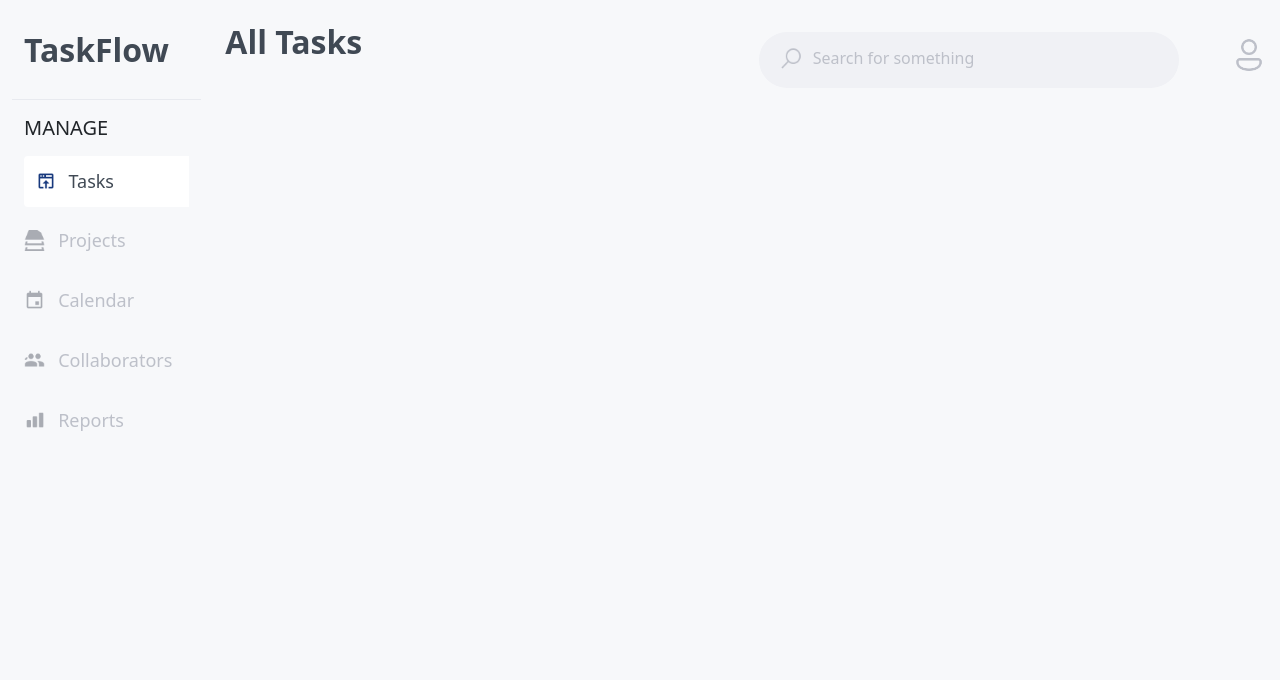
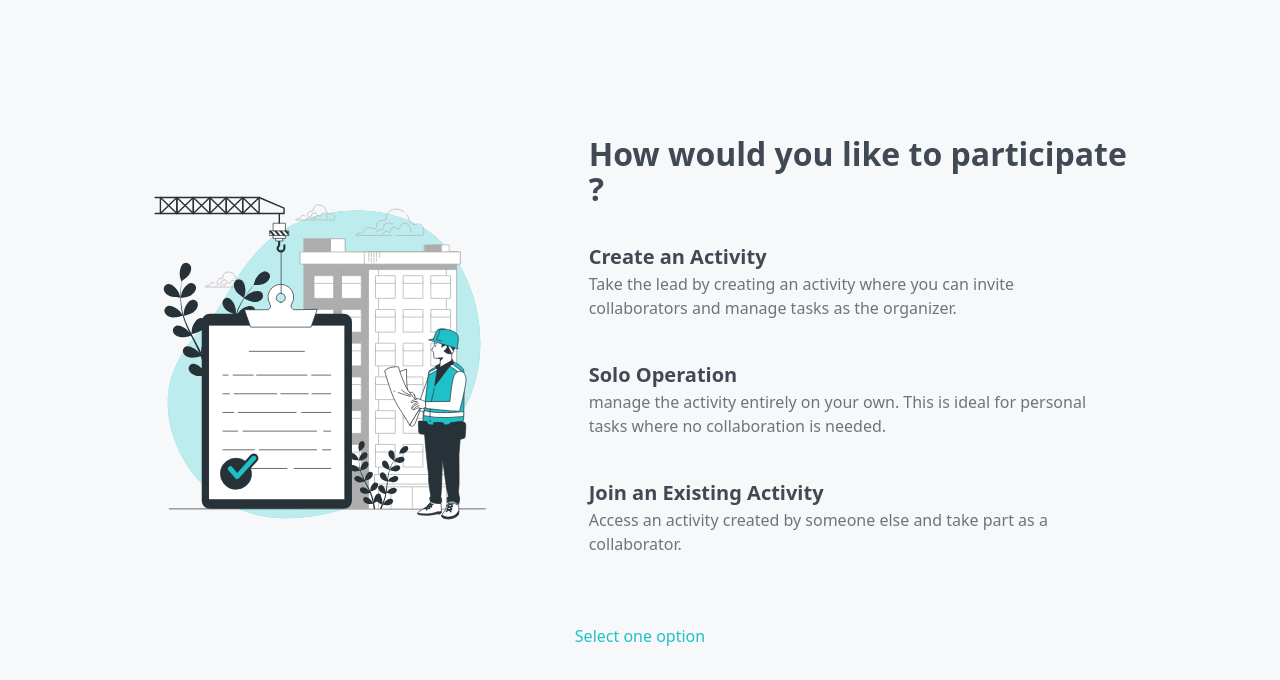
Before and after one commit to Morel-D/taskflow_with_Java, a React (Vite) app in the folder frontend/: page /option/setting in a window 1280 px wide. Shown: the top 680 px of the page. Built offline with nearby package versions, Linux system fonts and the light colour scheme; sample sign-in values are in the browser's storage.

Commit message:
auth, setting & main route

```diff
--- a/frontend/src/App.jsx
+++ b/frontend/src/App.jsx
@@ -19,7 +19,7 @@ function App() {
       <BrowserRouter>
         <Routes>
             <Route path="/login" element={<AuthenticatedRedirect><Auth /></AuthenticatedRedirect>} />
-            <Route path="/option" element={<RequireAuth><Options /> </RequireAuth>} />
+            <Route path="/option/*" element={<RequireAuth><SettingRoutes /></RequireAuth>} />
             <Route path="/*" element={<RequireToken><MainRoutes /></RequireToken>} />
 
         </Routes>
--- a/frontend/src/components/routes/authenticatedRedirect.jsx
+++ b/frontend/src/components/routes/authenticatedRedirect.jsx
@@ -14,7 +14,7 @@ const AuthenticatedRedirect = ({children}) => {
             navigate('/');
         }else if(user){
             console.log("USER PRESENT --> ");
-            navigate('/option');
+            navigate('/option/setting');
         }
     }, [navigate])
 
--- a/frontend/src/components/routes/settingRoute.jsx
+++ b/frontend/src/components/routes/settingRoute.jsx
@@ -1,11 +1,16 @@
 import { Route, Routes } from "react-router-dom";
+import AuthActivity from "../views/authActivity";
+import Invitation from "../views/invitation";
+import Options from "../views/options";
 
 const SettingRoutes = () => {
     return (
-        <div className="row py-4">
+        <div className="row">
             <div className="container-fluid">
                 <Routes>
-                    <Route path="/option" element = {<Option />} />
+                    <Route path="setting" element = {<Options />} />
+                    <Route path="activity" element = {<AuthActivity />} />
+                    <Route path="invite" element = {<Invitation />} />
                 </Routes>
             </div>
         </div>
--- a/frontend/src/components/views/authActivity.jsx
+++ b/frontend/src/components/views/authActivity.jsx
@@ -1,8 +1,26 @@
 import { PrimaryButton } from "../widgets/button";
 import { TextAreaFeild, TextFeild } from "../widgets/textFeilds";
 import activity from "../../assets/icons/activity.svg"
+import { useState } from "react";
 
 const AuthActivity = () => {
+
+    // Input Information.....................................................
+    const [name, setName] = useState();
+    const [description, setDescription] = useState();
+    const [code, setCode] = useState();
+
+    // Feild Errors.........................................................
+    const[errorName, setErrorName] = useState(false);
+    const[errorDescription, setErrorDescription] = useState(false);
+    const[errorCode, setErrorCode] = useState(false);
+
+    const handleCreation = async (e) => {
+        e.preventDefault();
+
+    }
+
+
     return (
         <div className="d-flex justify-content-center align-items-center vh-100">
             <div className="row" style={{width: "1000px"}}>
--- a/frontend/src/components/views/options.jsx
+++ b/frontend/src/components/views/options.jsx
@@ -14,19 +14,25 @@ const Options = () => {
                     <h2 style={{paddingLeft: "20px"}}>How would you like to participate ?</h2>
                     <div className="options-container mt-3">
                         <div className="btn-container">
-                            <label className="title fw-bold fs-5" style={{color: colors.secondaryColor}}>Create an Activity</label>
-                            <label className="text-secondary">Take the lead by creating an activity where you can invite collaborators
-                                and manage tasks as the organizer.</label>
+                            <a href="/option/activity" style={{textDecoration: "none"}}>
+                            <span className="title fw-bold fs-5" style={{color: colors.secondaryColor}}>Create an Activity</span><br />
+                            <span className="text-secondary">Take the lead by creating an activity where you can invite collaborators
+                                and manage tasks as the organizer.</span>
+                            </a>
                         </div>
                         <div className="btn-container">
-                            <label className="title fw-bold fs-5" style={{color: colors.secondaryColor}}>Solo Operation</label>
-                            <label className="text-secondary">manage the activity entirely on your own. This is ideal for personal tasks
-                                where no collaboration is needed.</label>
+                            <a href="#" style={{textDecoration: "none"}}>
+                            <span className="title fw-bold fs-5" style={{color: colors.secondaryColor}}>Solo Operation</span><br />
+                            <span className="text-secondary">manage the activity entirely on your own. This is ideal for personal tasks
+                                where no collaboration is needed.</span>
+                            </a>
                         </div>
                         <div className="btn-container">
-                            <label className="title fw-bold fs-5" style={{color: colors.secondaryColor}}>Join an Existing Activity</label>
-                            <label className="text-secondary">Access an activity created by someone else and take part as a collaborator.
-                            </label>
+                            <a href="/option/invite" style={{textDecoration: "none"}}>
+                            <span className="title fw-bold fs-5" style={{color: colors.secondaryColor}}>Join an Existing Activity</span><br />
+                            <span className="text-secondary">Access an activity created by someone else and take part as a collaborator.
+                            </span>
+                            </a>
                         </div>
                     </div>
                 </div>
--- a/frontend/src/index.css
+++ b/frontend/src/index.css
@@ -86,13 +86,13 @@ body {
 }
 
 .btn-container {
-  cursor: pointer;
   padding: 20px;
   transition: transform 0.3s ease, box-shadow 0.3s ease;
 }
 
 .btn-container:hover {
   cursor: pointer;
+
   background-color: #f8f9fa; /* Light background for visibility */
   border-radius: 10px; /* Optional: Rounded corners */
   padding: 20px; /* Optional: Padding for spacing */
```
